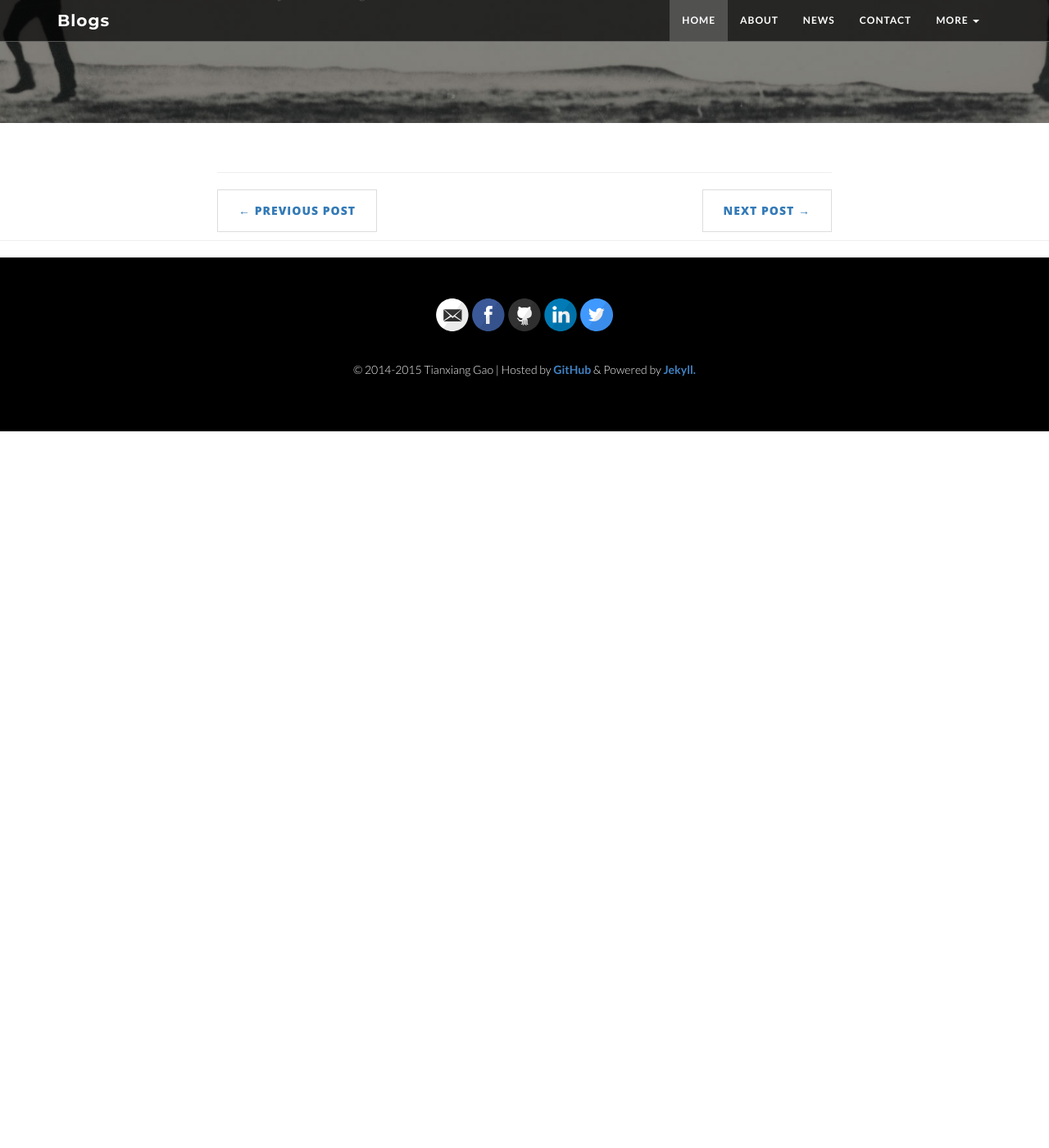
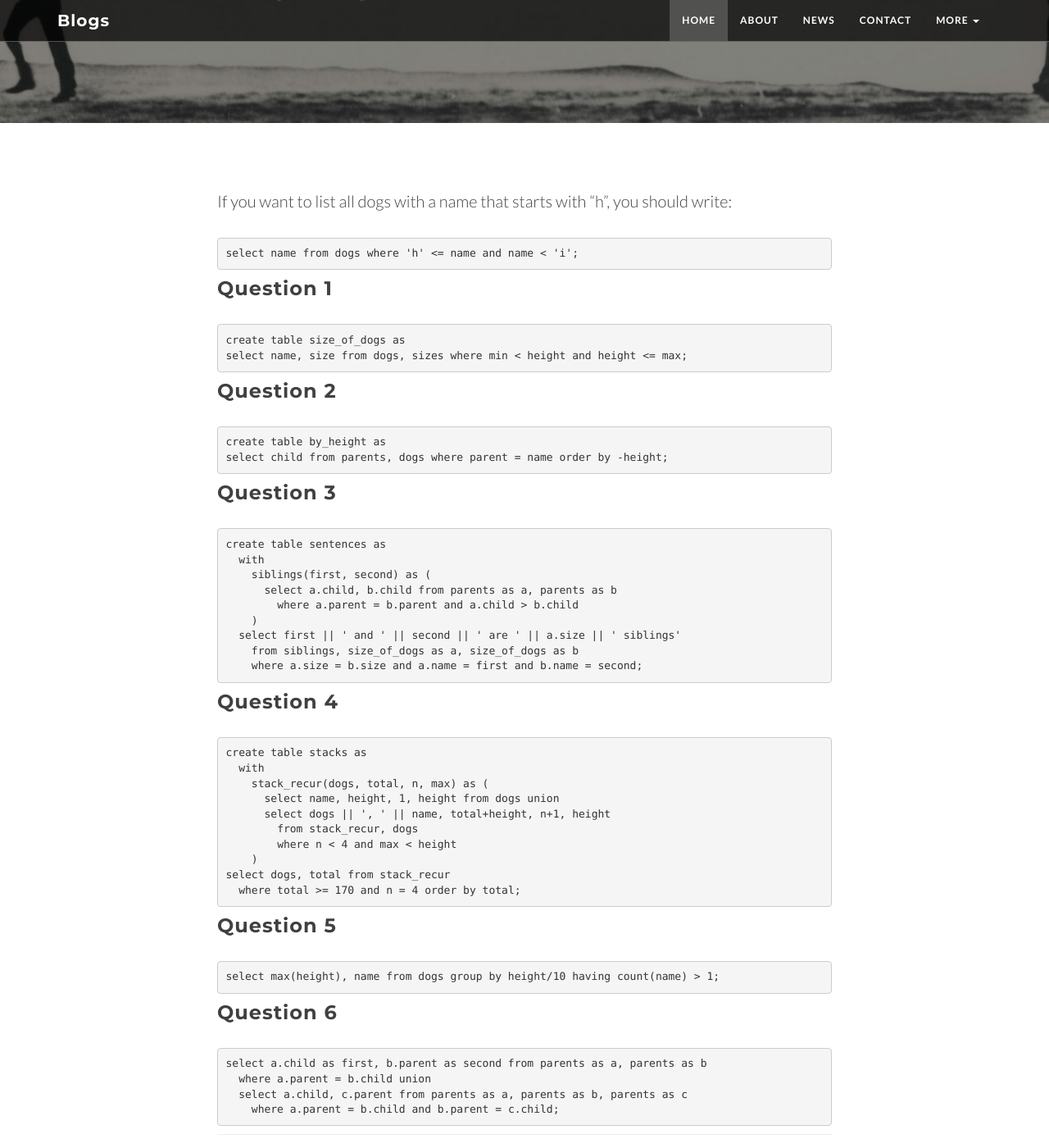
Before and after one commit to xuanix/blogs, a Jekyll site: the page built from _posts/2015-06-17-cs61a-hw09.markdown, in a window 1280 px wide and 1400 px high, scrolled down 326 px. Shown: the whole window at 82% size. Built offline with Jekyll 4.4.1, drawn with Linux system fonts in a browser that asks for light colours; nearby versions of some CDN libraries; comment, search, counter and statistics services are not loaded; before the commit the page ends 900 px from its top, so only the background shows below that; some of the changed text lies outside the part shown.

Commit message:
added hw09

```diff
--- a/_posts/2015-06-17-cs61a-hw09.markdown
+++ b/_posts/2015-06-17-cs61a-hw09.markdown
@@ -3,6 +3,52 @@
 title: "CS61A-Homework 9"
 subtitle:   "Section 4.3"
 author: "Tianxiang Gao"
-date: "Jun 13, 2015"
+date: "Jun 17, 2015"
 header-img: "img/post-bg-02.jpg"
 ---
+If you want to list all dogs with a name that starts with "h", you should write:
+<pre><code>select name from dogs where 'h' <= name and name < 'i';</code></pre>
+
+<h3>Question 1</h3>
+<pre><code>create table size_of_dogs as
+select name, size from dogs, sizes where min < height and height <= max;
+</code></pre>
+
+<h3>Question 2</h3>
+<pre><code>create table by_height as
+select child from parents, dogs where parent = name order by -height;
+</code></pre>
+
+<h3>Question 3</h3>
+<pre><code>create table sentences as
+  with
+    siblings(first, second) as (
+      select a.child, b.child from parents as a, parents as b
+        where a.parent = b.parent and a.child > b.child
+    )
+  select first || ' and ' || second || ' are ' || a.size || ' siblings'
+    from siblings, size_of_dogs as a, size_of_dogs as b
+    where a.size = b.size and a.name = first and b.name = second;
+</code></pre>
+
+<h3>Question 4</h3>
+<pre><code>create table stacks as
+  with
+    stack_recur(dogs, total, n, max) as (
+      select name, height, 1, height from dogs union
+      select dogs || ', ' || name, total+height, n+1, height
+        from stack_recur, dogs
+        where n < 4 and max < height
+    )
+select dogs, total from stack_recur
+  where total >= 170 and n = 4 order by total;</code></pre>
+
+<h3>Question 5</h3>
+<pre><code>select max(height), name from dogs group by height/10 having count(name) > 1;
+</code></pre>
+
+<h3>Question 6</h3>
+<pre><code>select a.child as first, b.parent as second from parents as a, parents as b
+  where a.parent = b.child union
+  select a.child, c.parent from parents as a, parents as b, parents as c
+    where a.parent = b.child and b.parent = c.child;</code></pre>
```
